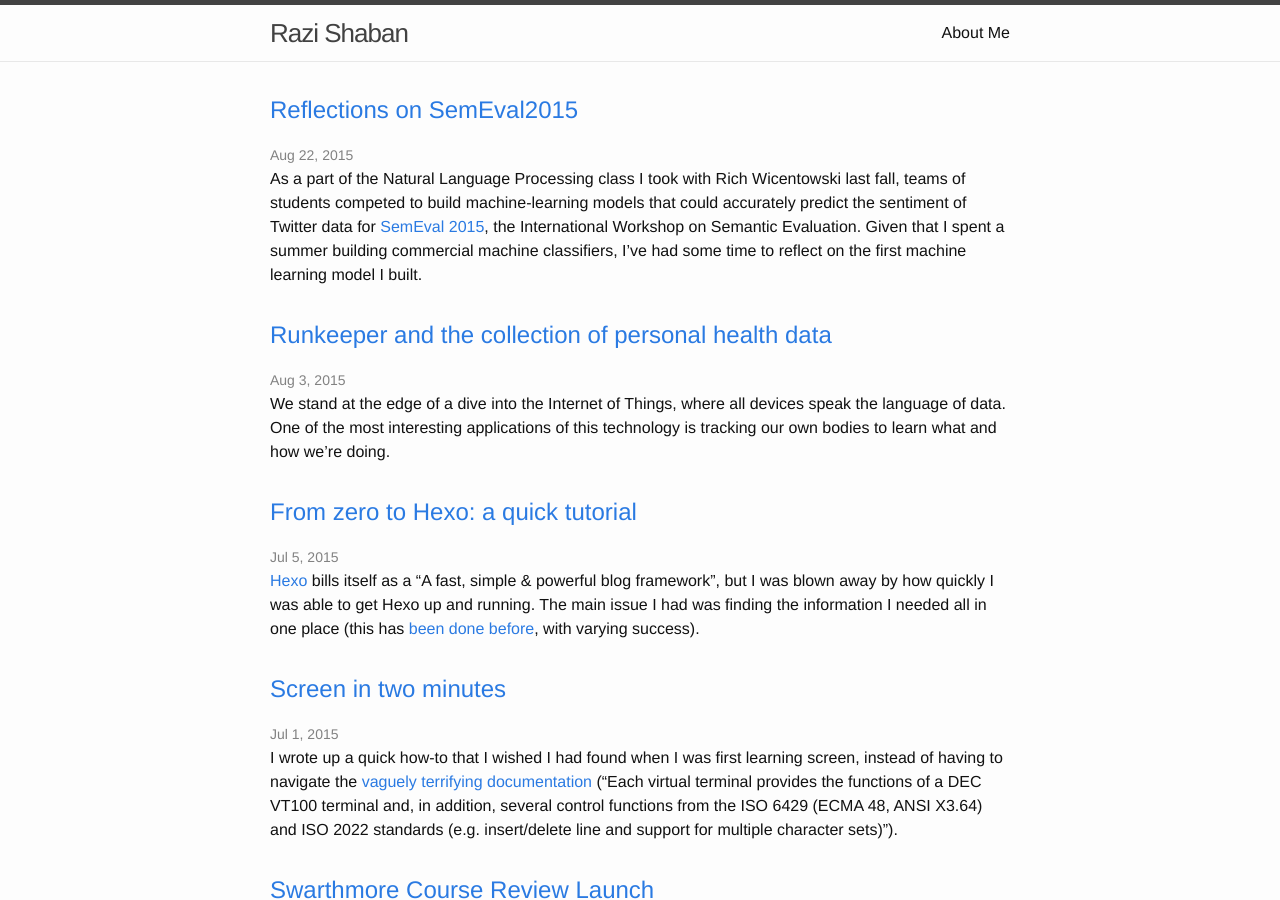
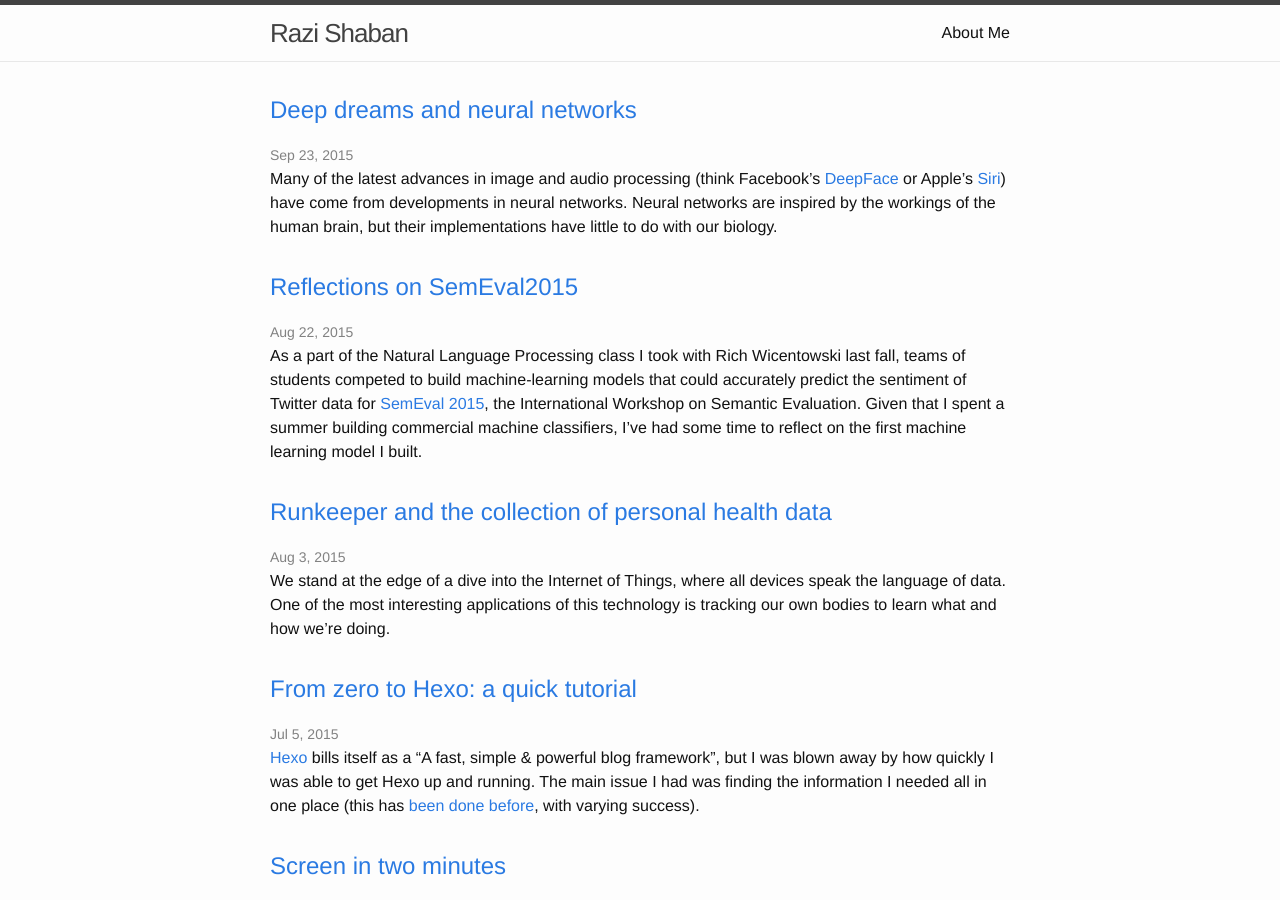
Before and after one commit to rrshaban/rrshaban.github.io, a Jekyll site: the page built from index.html, in a window 1280 px wide and 900 px high. Built offline with Jekyll 4.4.1, drawn with Linux system fonts in a browser that asks for light colours; some of the changed lines change nothing that is shown.

Commit message:
added deep dream post

```diff
--- a/_config.yml
+++ b/_config.yml
@@ -13,3 +13,4 @@ markdown: kramdown
 
 gems:
   - jekyll-sitemap
+  - jekyll-font-awesome
--- a/_includes/footer.html
+++ b/_includes/footer.html
@@ -31,12 +31,7 @@
           {% if site.twitter_username %}
           <li>
             <a href="https://twitter.com/{{ site.twitter_username }}">
-              <span class="icon  icon--twitter">
-                <svg viewBox="0 0 16 16">
-                  <path fill="#828282" d="M15.969,3.058c-0.586,0.26-1.217,0.436-1.878,0.515c0.675-0.405,1.194-1.045,1.438-1.809
-                  c-0.632,0.375-1.332,0.647-2.076,0.793c-0.596-0.636-1.446-1.033-2.387-1.033c-1.806,0-3.27,1.464-3.27,3.27 c0,0.256,0.029,0.506,0.085,0.745C5.163,5.404,2.753,4.102,1.14,2.124C0.859,2.607,0.698,3.168,0.698,3.767 c0,1.134,0.577,2.135,1.455,2.722C1.616,6.472,1.112,6.325,0.671,6.08c0,0.014,0,0.027,0,0.041c0,1.584,1.127,2.906,2.623,3.206 C3.02,9.402,2.731,9.442,2.433,9.442c-0.211,0-0.416-0.021-0.615-0.059c0.416,1.299,1.624,2.245,3.055,2.271 c-1.119,0.877-2.529,1.4-4.061,1.4c-0.264,0-0.524-0.015-0.78-0.046c1.447,0.928,3.166,1.469,5.013,1.469 c6.015,0,9.304-4.983,9.304-9.304c0-0.142-0.003-0.283-0.009-0.423C14.976,4.29,15.531,3.714,15.969,3.058z"/>
-                </svg>
-              </span>
+              {% icon fa-camera-retro %}
 
               <span class="username">{{ site.twitter_username }}</span>
             </a>
--- /dev/null
+++ b/_plugins/font_awesome.rb
@@ -0,0 +1,71 @@
+##
+# The MIT License (MIT)
+#
+# Copyright (c) 2014 Ryan Morrissey
+#
+# Permission is hereby granted, free of charge, to any person obtaining a copy
+# of this software and associated documentation files (the "Software"), to deal
+# in the Software without restriction, including without limitation the rights
+# to use, copy, modify, merge, publish, distribute, sublicense, and/or sell
+# copies of the Software, and to permit persons to whom the Software is
+# furnished to do so, subject to the following conditions:
+#
+# The above copyright notice and this permission notice shall be included in
+# all copies or substantial portions of the Software.
+#
+# THE SOFTWARE IS PROVIDED "AS IS", WITHOUT WARRANTY OF ANY KIND, EXPRESS OR
+# IMPLIED, INCLUDING BUT NOT LIMITED TO THE WARRANTIES OF MERCHANTABILITY,
+# FITNESS FOR A PARTICULAR PURPOSE AND NONINFRINGEMENT. IN NO EVENT SHALL THE
+# AUTHORS OR COPYRIGHT HOLDERS BE LIABLE FOR ANY CLAIM, DAMAGES OR OTHER
+# LIABILITY, WHETHER IN AN ACTION OF CONTRACT, TORT OR OTHERWISE, ARISING FROM,
+# OUT OF OR IN CONNECTION WITH THE SOFTWARE OR THE USE OR OTHER DEALINGS IN
+# THE SOFTWARE.
+#
+#
+# Font Awesome Icons Liquid Tag
+# Documentation can be found at http://fontawesome.io/
+#
+# Example:
+#    {% icon fa-camera-retro %}
+#    {% icon fa-camera-retro fa-lg %}
+#    {% icon fa-spinner fa-spin %}
+#    {% icon fa-shield fa-rotate-90 %}
+
+module Jekyll
+  class FontAwesomeTag < Liquid::Tag
+
+    def render(context)
+      if tag_contents = determine_arguments(@markup.strip)
+        icon_class, icon_extra = tag_contents[0], tag_contents[1]
+        icon_tag(icon_class, icon_extra)
+      else
+        raise ArgumentError.new <<-eos
+Syntax error in tag 'icon' while parsing the following markup:
+
+  #{@markup}
+
+Valid syntax:
+  for icons: {% icon fa-camera-retro %}
+  for icons with size/spin/rotate: {% icon fa-camera-retro fa-lg %}
+eos
+      end
+    end
+
+    private
+
+    def determine_arguments(input)
+      matched = input.match(/\A(\S+) ?(\S+)?\Z/)
+      [matched[1].to_s.strip, matched[2].to_s.strip] if matched && matched.length >= 3
+    end
+
+    def icon_tag(icon_class, icon_extra = nil)
+      if icon_extra.empty?
+        "<i class=\"fa #{icon_class}\"></i>"
+      else
+        "<i class=\"fa #{icon_class} #{icon_extra}\"></i>"
+      end
+    end
+  end
+end
+
+Liquid::Template.register_tag('icon', Jekyll::FontAwesomeTag)
--- /dev/null
+++ b/_plugins/jekyll-font-awesome.rb
@@ -0,0 +1,71 @@
+##
+# The MIT License (MIT)
+#
+# Copyright (c) 2014 Ryan Morrissey
+#
+# Permission is hereby granted, free of charge, to any person obtaining a copy
+# of this software and associated documentation files (the "Software"), to deal
+# in the Software without restriction, including without limitation the rights
+# to use, copy, modify, merge, publish, distribute, sublicense, and/or sell
+# copies of the Software, and to permit persons to whom the Software is
+# furnished to do so, subject to the following conditions:
+#
+# The above copyright notice and this permission notice shall be included in
+# all copies or substantial portions of the Software.
+#
+# THE SOFTWARE IS PROVIDED "AS IS", WITHOUT WARRANTY OF ANY KIND, EXPRESS OR
+# IMPLIED, INCLUDING BUT NOT LIMITED TO THE WARRANTIES OF MERCHANTABILITY,
+# FITNESS FOR A PARTICULAR PURPOSE AND NONINFRINGEMENT. IN NO EVENT SHALL THE
+# AUTHORS OR COPYRIGHT HOLDERS BE LIABLE FOR ANY CLAIM, DAMAGES OR OTHER
+# LIABILITY, WHETHER IN AN ACTION OF CONTRACT, TORT OR OTHERWISE, ARISING FROM,
+# OUT OF OR IN CONNECTION WITH THE SOFTWARE OR THE USE OR OTHER DEALINGS IN
+# THE SOFTWARE.
+#
+#
+# Font Awesome Icons Liquid Tag
+# Documentation can be found at http://fontawesome.io/
+#
+# Example:
+#    {% icon fa-camera-retro %}
+#    {% icon fa-camera-retro fa-lg %}
+#    {% icon fa-spinner fa-spin %}
+#    {% icon fa-shield fa-rotate-90 %}
+
+module Jekyll
+  class FontAwesomeTag < Liquid::Tag
+
+    def render(context)
+      if tag_contents = determine_arguments(@markup.strip)
+        icon_class, icon_extra = tag_contents[0], tag_contents[1]
+        icon_tag(icon_class, icon_extra)
+      else
+        raise ArgumentError.new <<-eos
+Syntax error in tag 'icon' while parsing the following markup:
+
+  #{@markup}
+
+Valid syntax:
+  for icons: {% icon fa-camera-retro %}
+  for icons with size/spin/rotate: {% icon fa-camera-retro fa-lg %}
+eos
+      end
+    end
+
+    private
+
+    def determine_arguments(input)
+      matched = input.match(/\A(\S+) ?(\S+)?\Z/)
+      [matched[1].to_s.strip, matched[2].to_s.strip] if matched && matched.length >= 3
+    end
+
+    def icon_tag(icon_class, icon_extra = nil)
+      if icon_extra.empty?
+        "<i class=\"fa #{icon_class}\"></i>"
+      else
+        "<i class=\"fa #{icon_class} #{icon_extra}\"></i>"
+      end
+    end
+  end
+end
+
+Liquid::Template.register_tag('icon', Jekyll::FontAwesomeTag)
--- /dev/null
+++ b/_posts/2015-09-23-deep-dreaming-with-google.md
@@ -0,0 +1,69 @@
+---
+layout: post
+title: Deep dreams and neural networks
+date: 2015-09-23 15:35:00
+categories:
+---
+
+Many of the latest advances in image and audio processing (think Facebook's [DeepFace](https://research.facebook.com/publications/480567225376225/deepface-closing-the-gap-to-human-level-performance-in-face-verification/) or Apple's [Siri](http://www.wired.com/2014/06/siri_ai/)) have come from developments in neural networks. Neural networks are inspired by the workings of the human brain, but their implementations have little to do with our biology.
+
+Neural networks are composed of a series of layers that transform input a certain way – there are lots of different kinds of layers, and computer scientists still aren't quite sure why they work or how best to design a neural network. Google recently released a new design schema they called the [Inception architecture](http://www.cv-foundation.org/openaccess/content_cvpr_2015/papers/Szegedy_Going_Deeper_With_2015_CVPR_paper.pdf) (named after exactly what you think – check out their first footnote), which achieved state-of-the-art performance on a standard image recognition task. This architecture is a bit complicated (see below), so some of Google's engineers started experimenting with how to visualize what the neural network does.
+
+![Inception architecture, screenshot from Google's Inception paper](http://devblogs.nvidia.com/parallelforall/wp-content/uploads/sites/3/2015/08/image6-624x172.png)
+
+In June, Google published a [blog post](http://googleresearch.blogspot.com/2015/06/inceptionism-going-deeper-into-neural.html) on visualizing the process at each layer in the neural network. We know that lower layers of neural networks pick up simple features, like lines and corners, and successive layers aggregate these features to build up more complex features like shapes and structures. To see which features are being detected by a layer, this visualization approach, now often referred to as Deep Dream, encourages the layers to highlight what they are detecting by passing the output right back through the layer several times. This feedback loop can help us develop an intuition for which features are being detected at which layers.
+
+
+![Input image, the view from Alice Paul dormitory at Swarthmore](/assets/ap.jpg)
+
+lower levels
+conv2_3x3_reduce.jpg
+conv2_norm2.jpg
+
+mid
+inception_3b_3x3_reduce.jpg
+pool3_3x3_s2.jpg
+
+higher levels
+inception_4d_pool_proj.jpg
+inception_4d_3x3_reduce.jpg
+
+
+If you're curious why there are so many dogs in the picture, it's important to remember that the neural network is revealing to us what it has learned: the training model used to generate these pictures, BVLC GoogLeNet, was trained on [ILSVRC2012](http://www.image-net.org/challenges/LSVRC/2014/), which includes many pictures of animals. Deep dream images from models trained on a places dataset, [Places205-GoogLeNet](http://places.csail.mit.edu/downloadCNN.html), highlight different features:
+
+Places
+
+| First | Second |
+| ------------- | ------------- |
+| Content | Content  |
+| Content Cell  | Content Cell  |
+
+low
+conv2_norm2.jpg
+inception_3a_pool_proj.jpg
+
+mid
+inception_3b_pool.jpg
+inception_4a_output.jpg
+pool3_3x3_s2.jpg
+
+high
+inception_4d_pool.jpg
+inception_5b_5x5_reduce.jpg
+
+
+This serves as a reminder that when it comes to machine learning, the models are important but the data is even more so.
+
+If you're curious to try deep dreaming yourself, K.P. Kaiser put together [a pretty phenomenal walkthrough of that code](http://www.kpkaiser.com/machine-learning/diving-deeper-into-deep-dreams/), which is the basis for [my annotated version](https://github.swarthmore.edu/DeepLearningCS93/pycaffe/blob/master/deepdream.py) of the deep dream code. You'll need to install Caffe, which is a real pain, but fortunately has already been done on the Swarthmore CS lab machines (you're welcome).
+
+
+If you want to get a closer look at each of the layers, check out my deep dream output for the [image recognition dataset]() and the [places dataset](http://imgur.com/a/w3xsz), or [make your own](http://deepdreamgenerator.com/).
+
+<!--
+
+
+Documentation for Caffe in Python is [sparse](https://github.com/BVLC/caffe/issues/1774) and a bit of a [work in progress](https://github.com/BVLC/caffe/pull/1703). To try to get a feel for how to use Caffe, I went looking for examples of pyCaffe in the wild and found Google's [Deep Dream](http://googleresearch.blogspot.ch/2015/06/inceptionism-going-deeper-into-neural.html), which they put on [Github](https://github.com/google/deepdream) with some spotty commenting.
+
+KP Kaiser put together [a pretty phenomenal walkthrough of that code](http://www.kpkaiser.com/machine-learning/diving-deeper-into-deep-dreams/), which is the basis for [my annotated version](https://github.swarthmore.edu/DeepLearningCS93/pycaffe/blob/master/deepdream.py) of the deep dream code.
+
+This led to exploring and trying to understand the Deep Dream code in order to reverse-engineer it. Here's the BVLC GoogleNet Deep Dream @ [2 octaves](http://imgur.com/a/i4CBW) and at [6 octaves](http://imgur.com/a/w3xsz).  -->
```
Also changed, not shown: Gemfile (line endings or trailing spaces), assets/ap.jpg (added).
